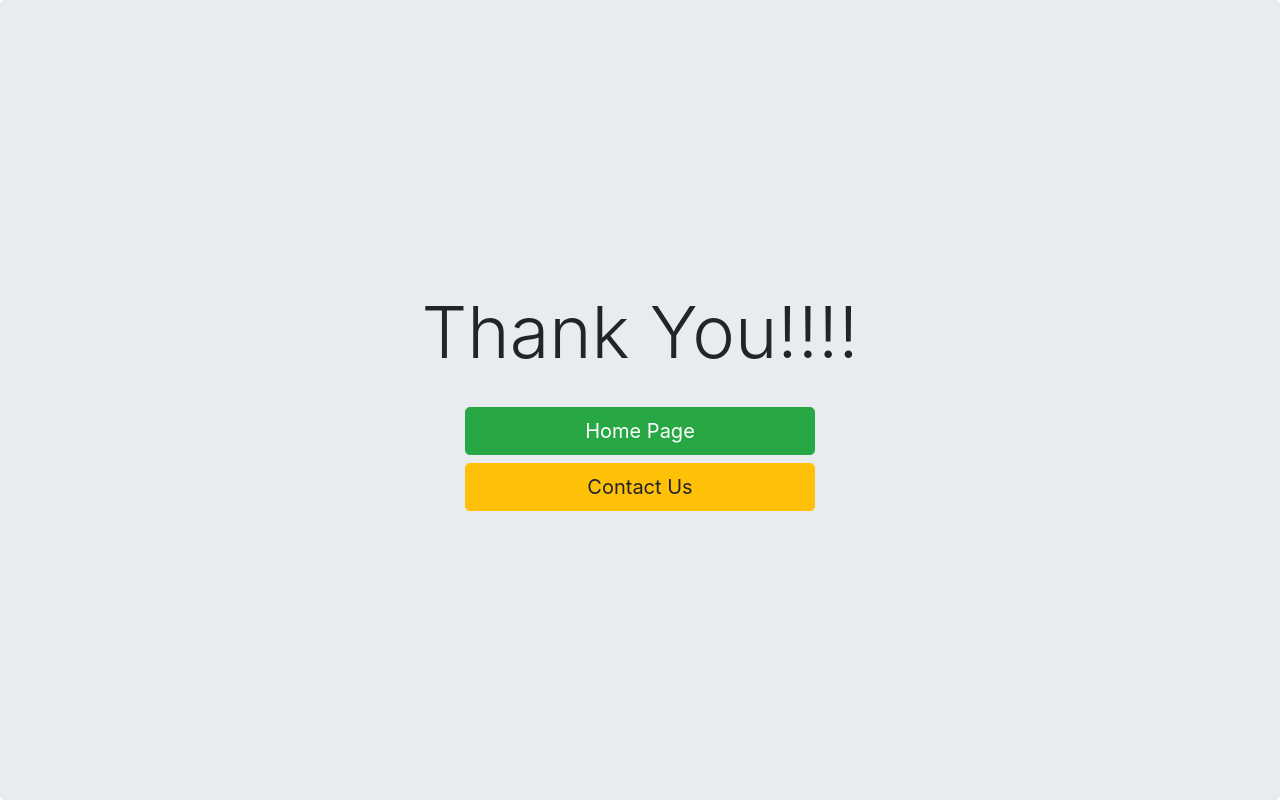
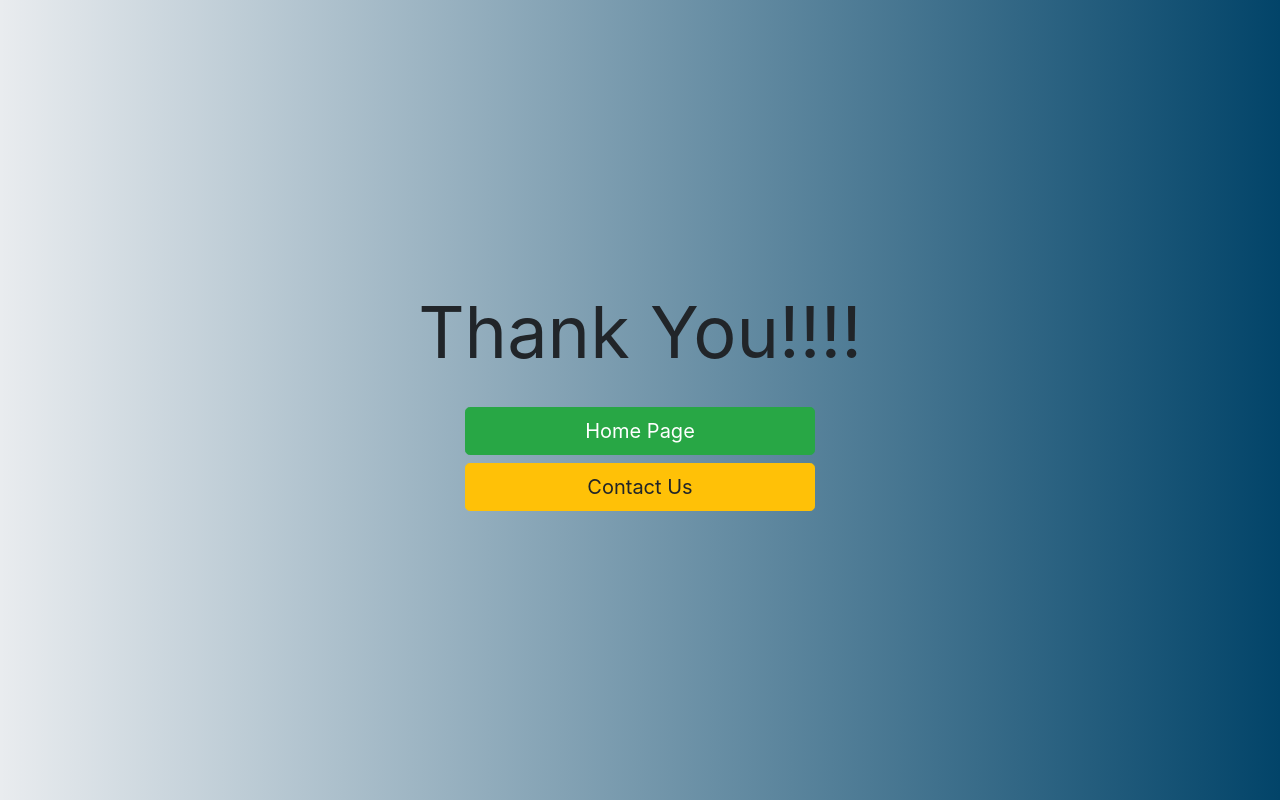
Before and after one commit to maheshv18/Video-chat-thankyou, a plain HTML site: page index.html in a window 1280 px wide. Drawn offline with nearby package versions, Linux system fonts and the light colour scheme.

Commit message:
Update index.html

```diff
--- a/index.html
+++ b/index.html
@@ -12,19 +12,25 @@
 
   <style lang="css">
     .center {
-        min-height: 100%;
+        min-height: 100vh;
         min-height: 100vh;
         margin: 0;
+        border-radius: 0px;
         display: flex;
         align-items: center;
+        background-image: linear-gradient(to right, rgba(213, 215, 231, 0), rgb(2, 68, 105));
+
     }
+
+
+
   </style>
 </head>
 
-<body>
+<body >
   <div class="jumbotron text-center center">
     <div class="container">
-      <h1 class="display-3">Thank You!!!!</h1>
+      <h1 class="display-3"><b>Thank You!!!!</b></h1>
       </br>
       <div class="row">
         <div class="col-sm-4 mx-auto">
```
